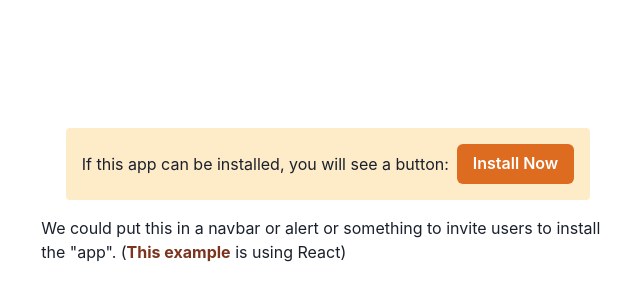
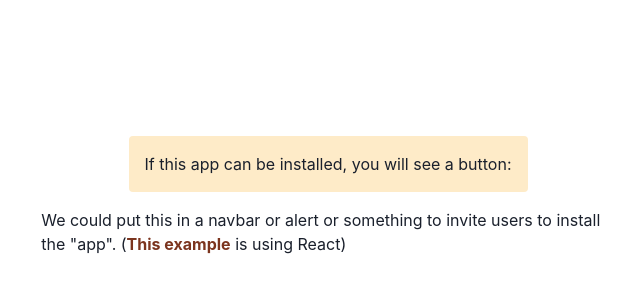
Before and after one commit to dagoss/pwa-example, a Next.js app: page / in a window 1280 px wide. Shown: the part 204-504 px from the top of the page, without its empty margins (312-952 px from the left). Built offline with nearby package versions, Linux system fonts and the light colour scheme.

Commit message:
hide button by default

```diff
--- a/pages/index.js
+++ b/pages/index.js
@@ -4,7 +4,7 @@ import { Link, Container, Button, Box } from "@chakra-ui/react";
 let deferredPrompt;
 
 export default function Home() {
-  const [installable, setInstallable] = useState(true);
+  const [installable, setInstallable] = useState(false);
 
   useEffect(() => {
     window.addEventListener("beforeinstallprompt", e => {
```
